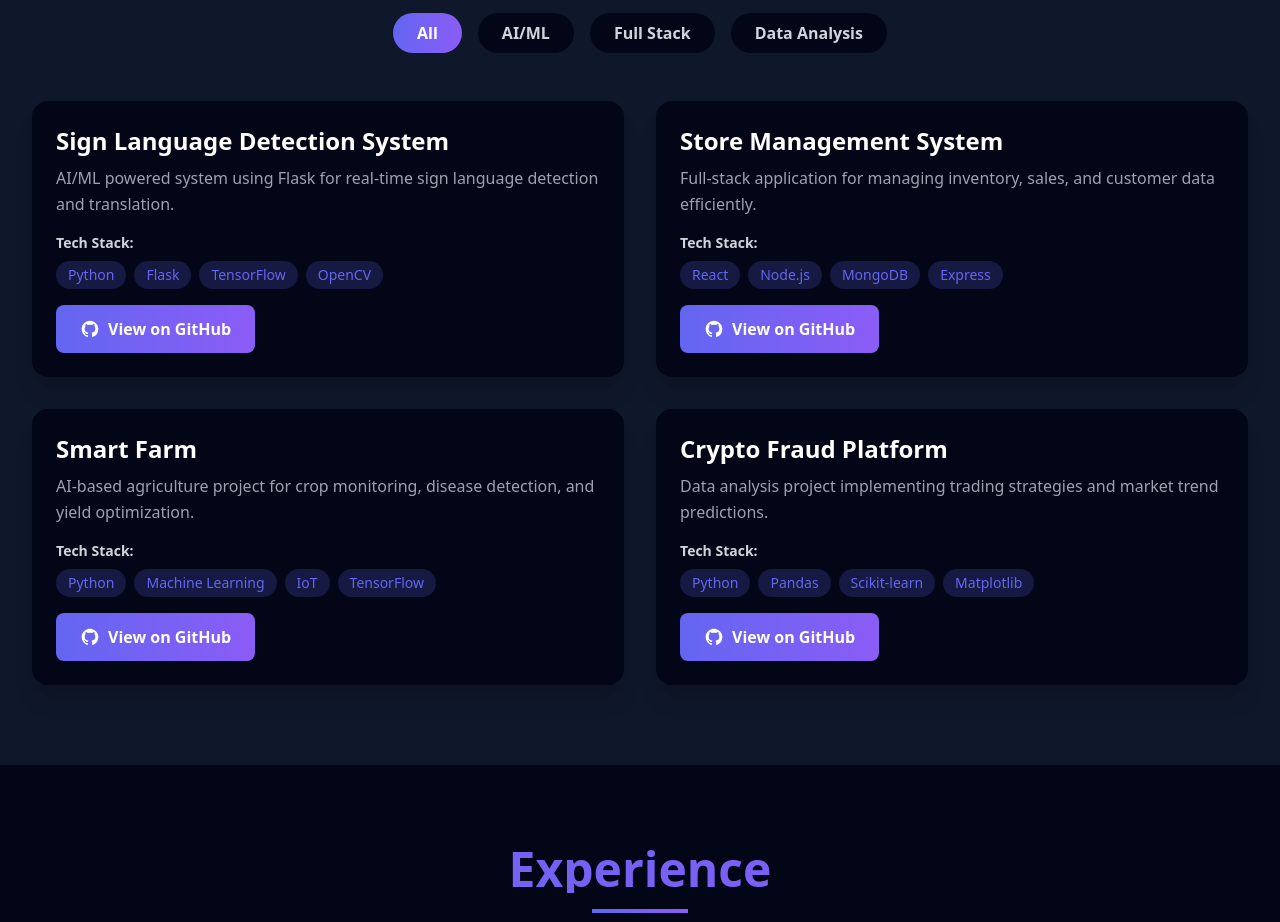
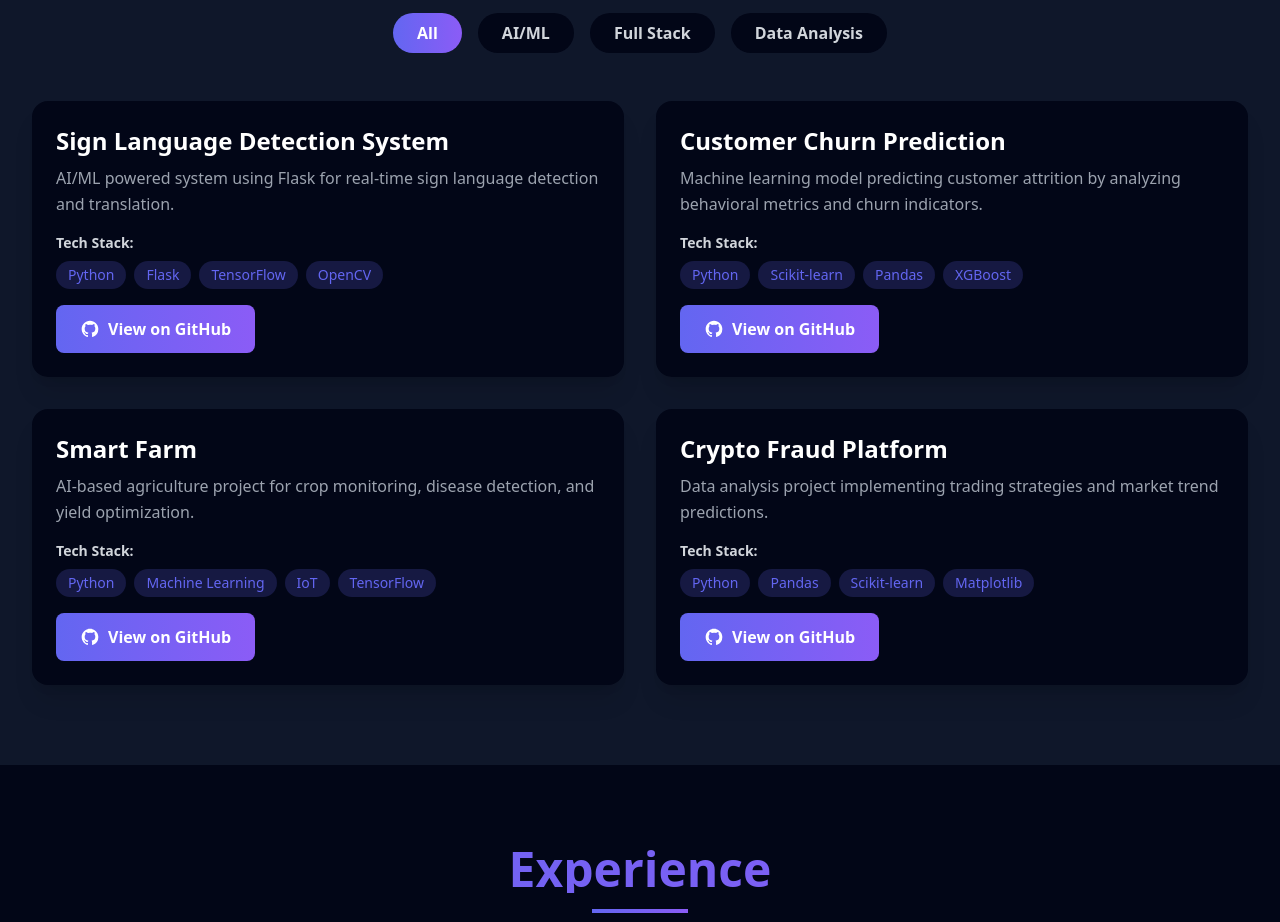
Before and after one commit to ritesh5102/Portfolio, a React (Vite) app: page / in a window 1280 px wide. Shown: the part 2420-3342 px from the top of the page. Built offline with nearby package versions, Linux system fonts and the light colour scheme.

Commit message:
Replace Store Management with Customer Churn Prediction

```diff
--- a/src/components/Projects.jsx
+++ b/src/components/Projects.jsx
@@ -12,11 +12,11 @@ const Projects = () => {
       category: 'ai'
     },
     {
-      title: 'Store Management System',
-      description: 'Full-stack application for managing inventory, sales, and customer data efficiently.',
-      techStack: ['React', 'Node.js', 'MongoDB', 'Express'],
-      github: 'https://github.com/ritesh5102/Store-Management-System',
-      category: 'fullstack'
+      title: 'Customer Churn Prediction',
+      description: 'Machine learning model predicting customer attrition by analyzing behavioral metrics and churn indicators.',
+      techStack: ['Python', 'Scikit-learn', 'Pandas', 'XGBoost'],
+      github: 'https://github.com/ritesh5102/Customer_Churn_Prediction',
+      category: 'ai'
     },
     {
       title: 'Smart Farm',
```
